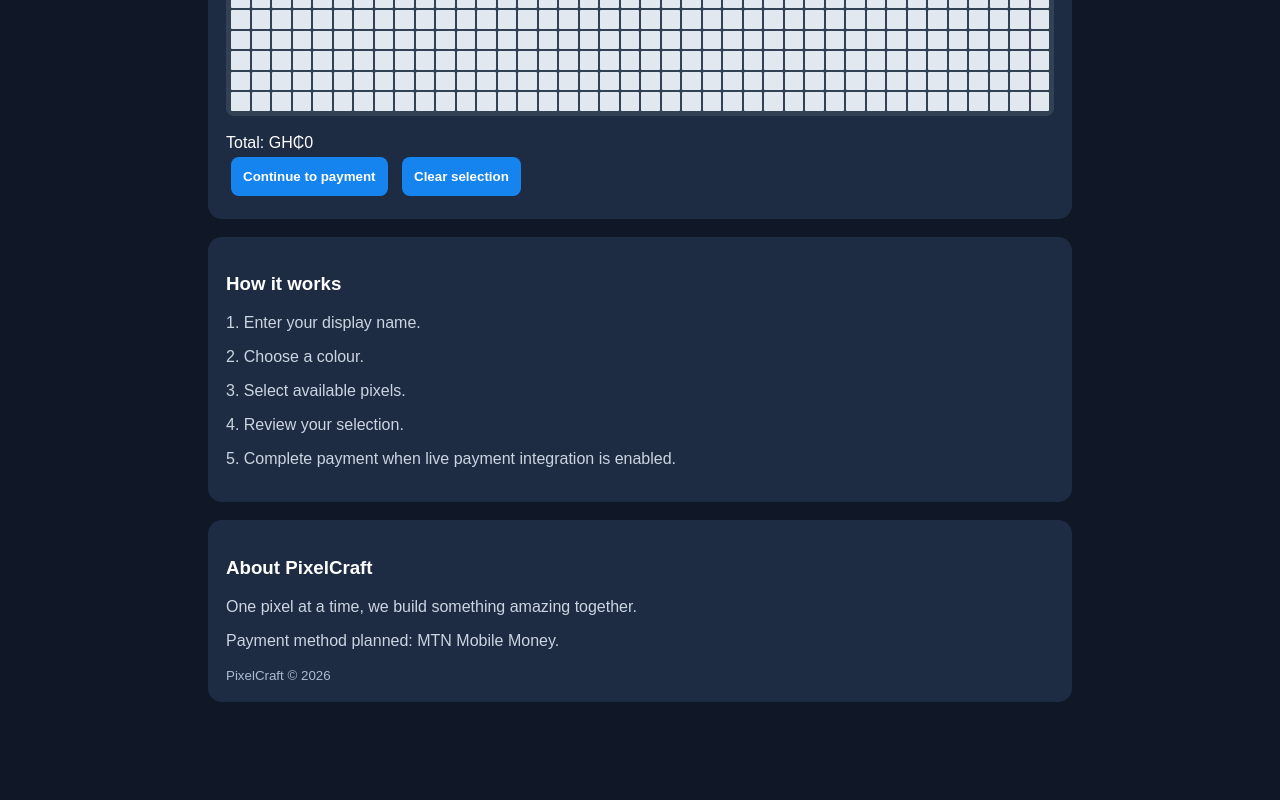
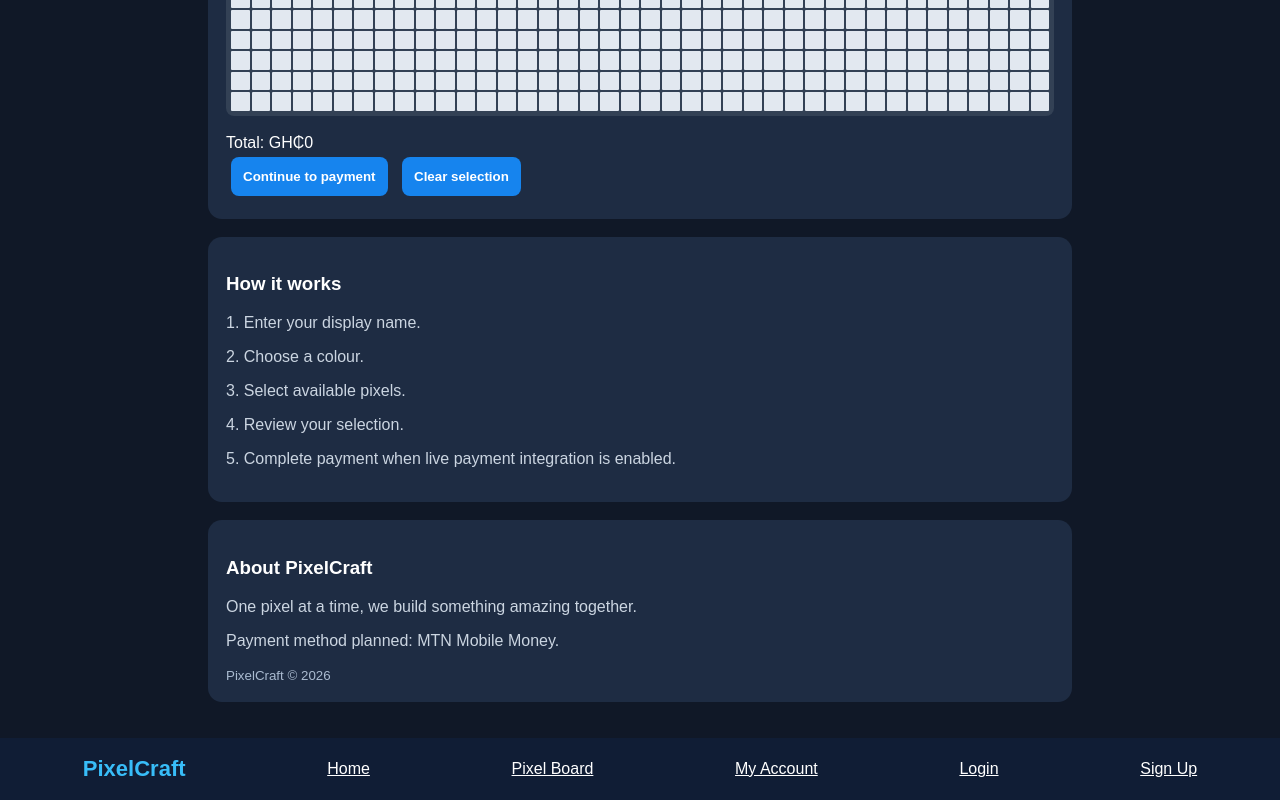
Before and after one commit to alhassansalifu964-eng/pixelcraft, a plain HTML site: page index.html in a window 1280 px wide. Shown: the part 975-1775 px from the top of the page. Before the commit the page ends 1713 px from the top, so only its background shows below. Drawn offline with nearby package versions, Linux system fonts and the light colour scheme.

Commit message:
Add navigation bar to index.html

```diff
--- a/index.html
+++ b/index.html
@@ -141,5 +141,14 @@ const supabaseClient = window.supabase.createClient(
 console.log("PixelCraft Supabase connected!");
 </script>
 
+<nav style="background:#101d35;padding:18px;display:flex;justify-content:space-around;align-items:center;flex-wrap:wrap;gap:12px;color:white;">
+  <strong style="color:#38bdf8;font-size:22px;">PixelCraft</strong>
+  <a href="#" style="color:white;">Home</a>
+  <a href="#board" style="color:white;">Pixel Board</a>
+  <a href="#account" style="color:white;">My Account</a>
+  <a href="#login" style="color:white;">Login</a>
+  <a href="#signup" style="color:white;">Sign Up</a>
+</nav>
+
 </body>
   </html>
```
